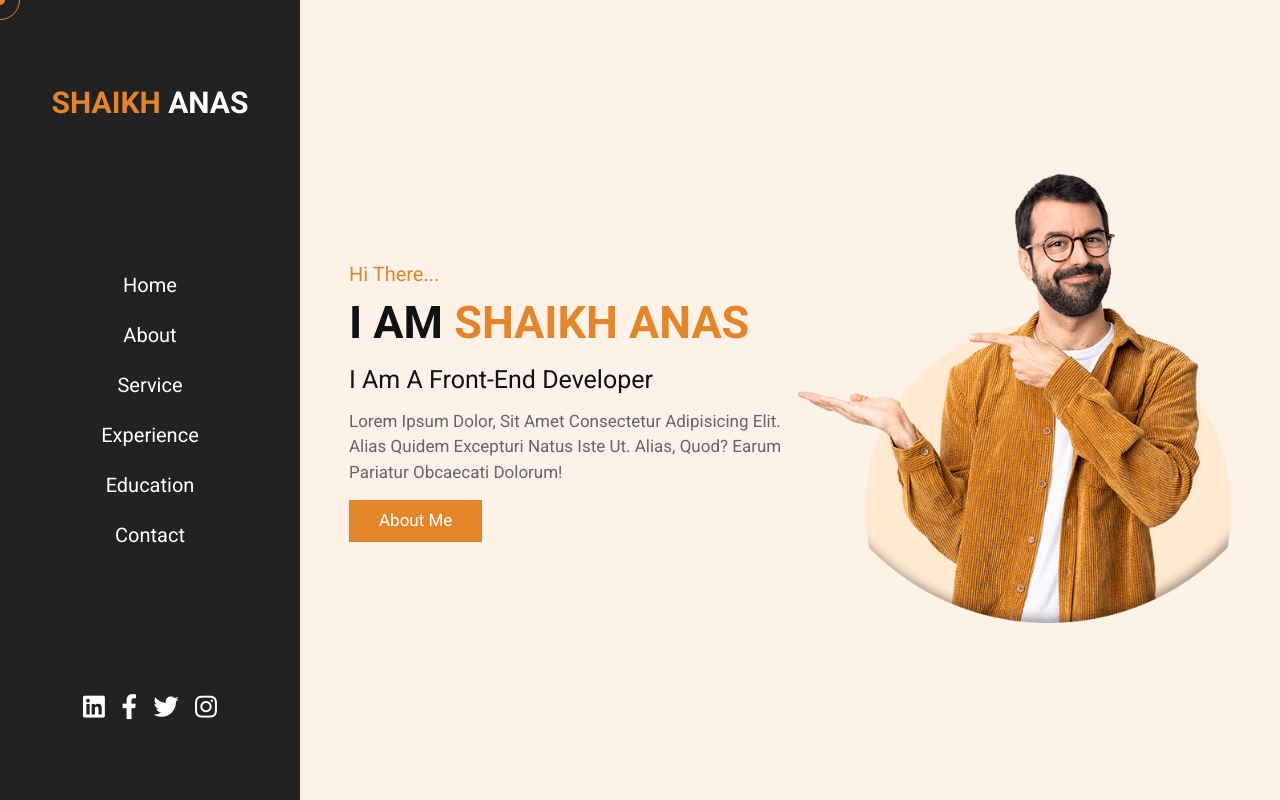
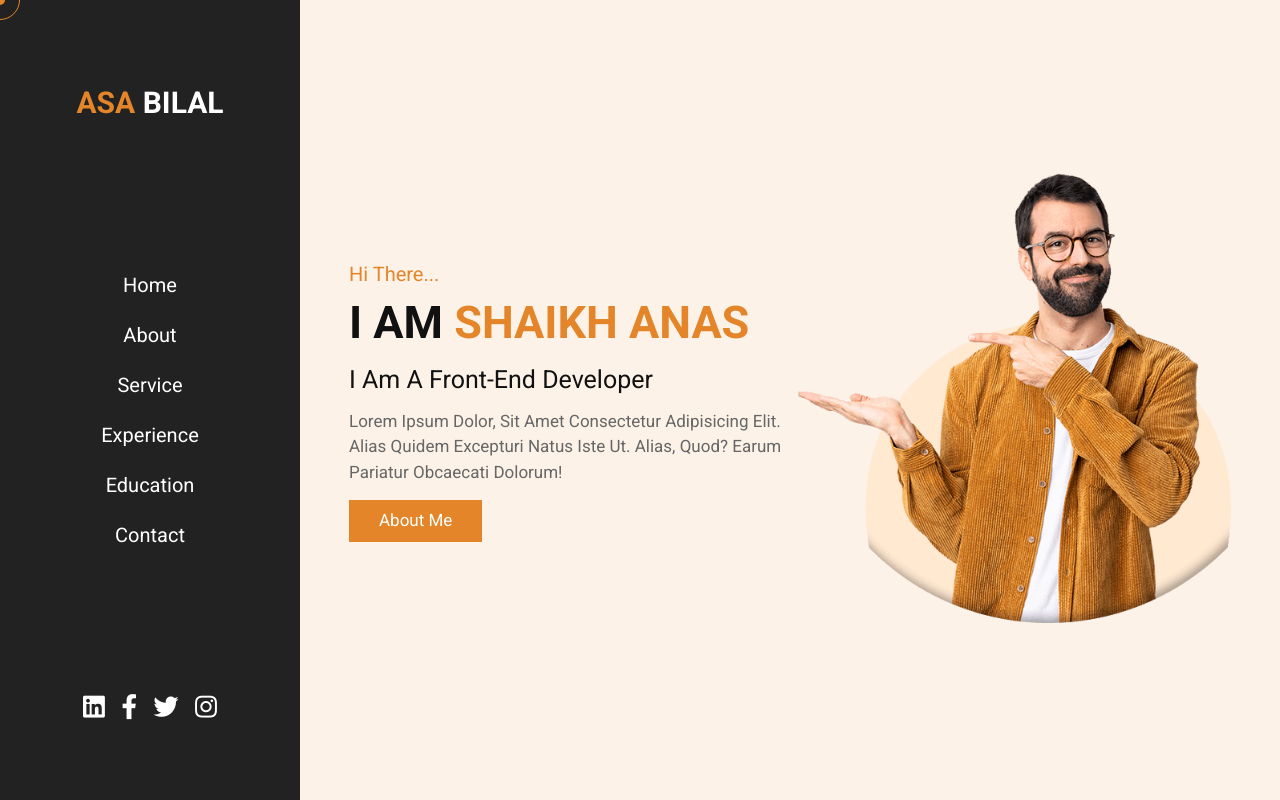
Before and after one commit to ASA-A/SHAIKH-ANAS, a plain HTML site: page index.html in a window 1280 px wide. Shown: the top 800 px of the page. Drawn offline with Linux system fonts and the light colour scheme.

Commit message:
Add files via upload

```diff
--- a/index.html
+++ b/index.html
@@ -28,7 +28,8 @@
 
     <header>
 
-        <a href="#" class="logo"> <span>shaikh</span> anas </a>
+        <!-- <a href="#" class="logo"> <span>shaikh</span> anas </a> -->
+        <a href="#" class="logo"> <span>ASA</span> BILAL </a>
 
         <nav class="navbar">
             <a href="#home">home</a>
```
